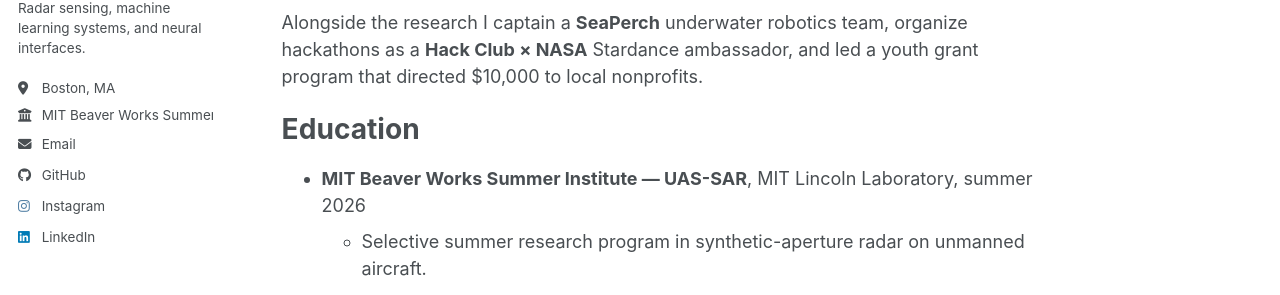
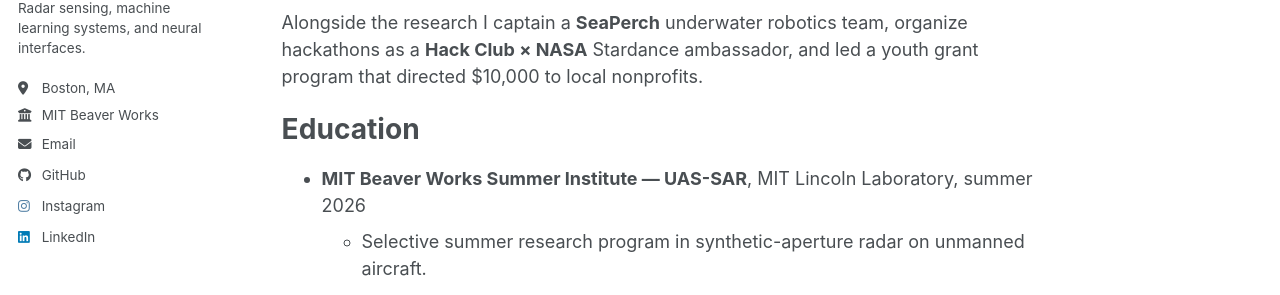
Before and after one commit to 2008wbbv/personal-site, a Jekyll site: the page built from _pages/about.md, in a window 1280 px wide. Shown: the part 320-615 px from the top of the page. Built offline with Jekyll 4.4.1, drawn with Linux system fonts in a browser that asks for light colours; a style sheet for code colours, icons or effects is not loaded.

Commit message:
Restore the template favicons and stop the sidebar clipping its employer line
Two things the comparison against the template demo turned up.

Clearing images/ of its demo contents also removed the favicon set the layout
references, so apple-touch-icon-180x180.png, favicon.svg, favicon-32x32.png and
manifest.json were all 404ing on every page load. Restored from the template.

The sidebar gives the employer line a fixed width and clips the overflow, and
"MIT Beaver Works Summer Institute" was long enough to be cut mid-word.
Shortened the value to "MIT Beaver Works" in _config.yml rather than restyling
anything: the full name is on the front page under Education either way.

Verified against the local build: every favicon now answers 200, the employer
line measures 195px in a 195px box with nothing clipped, and no request 4xxs.

Co-Authored-By: Claude Opus 5 <noreply@anthropic.com>
Claude-Session: https://claude.ai/code/session_01C2SfvXZeuT9muGfPkCYXZP

```diff
--- a/_config.yml
+++ b/_config.yml
@@ -28,7 +28,7 @@ author:
   pronouns         : # example: "she/her"
   bio              : "Radar sensing, machine learning systems, and neural interfaces."
   location         : "Boston, MA"
-  employer         : "MIT Beaver Works Summer Institute"
+  employer         : "MIT Beaver Works"
   uri              : # URL
   email            : "benvaccaro@proton.me"
 
```
Also changed, not shown: images/apple-touch-icon-180x180.png (added), images/favicon-192x192.png (added), images/favicon-32x32.png (added), images/favicon-512x512.png (added), images/favicon.ico (added), images/favicon.svg (added), images/manifest.json (added).
